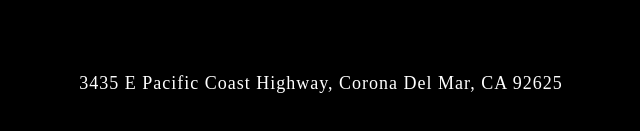
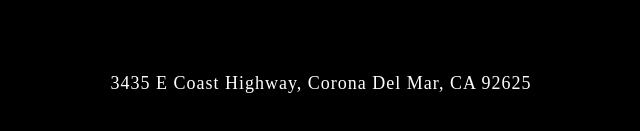
Before and after one commit to reddoorla/gallerysonder, a SvelteKit app: page /intro-test in a window 1280 px wide. Shown: the part 557-688 px from the top of the page, without its empty margins (319-959 px from the left). Built offline with nearby package versions, Linux system fonts and the light colour scheme; some icons are missing; a web font is replaced by a local one.

Commit message:
removed pacific

```diff
--- a/src/routes/+layout.svelte
+++ b/src/routes/+layout.svelte
@@ -87,7 +87,7 @@ letter-spacing: 1px;
 
 
 		  <div class="h-6 text-white gap-4 absolute bottom-32 flex flex-col justify-center items-center scale-75 sm:scale-100">
-			<p>3435 E Pacific Coast Highway, Corona Del Mar, CA 92625</p>
+			<p>3435 E Coast Highway, Corona Del Mar, CA 92625</p>
 
 			<!-- <a href="https://twitter.com" class="h-full cursor-pointer hover:opacity-80 transition-all duration-300">
 				<FontAwesomeIcon icon={faXTwitter} class="h-full" />
```
